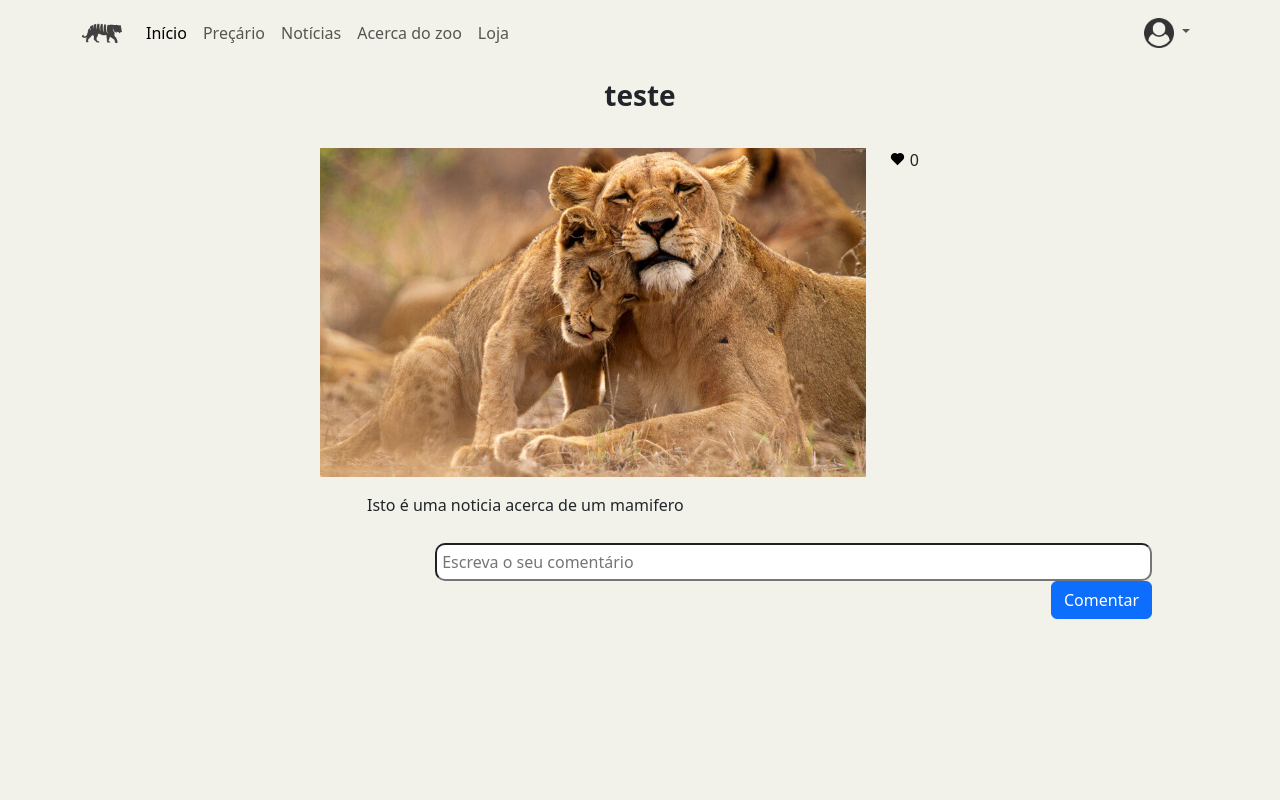
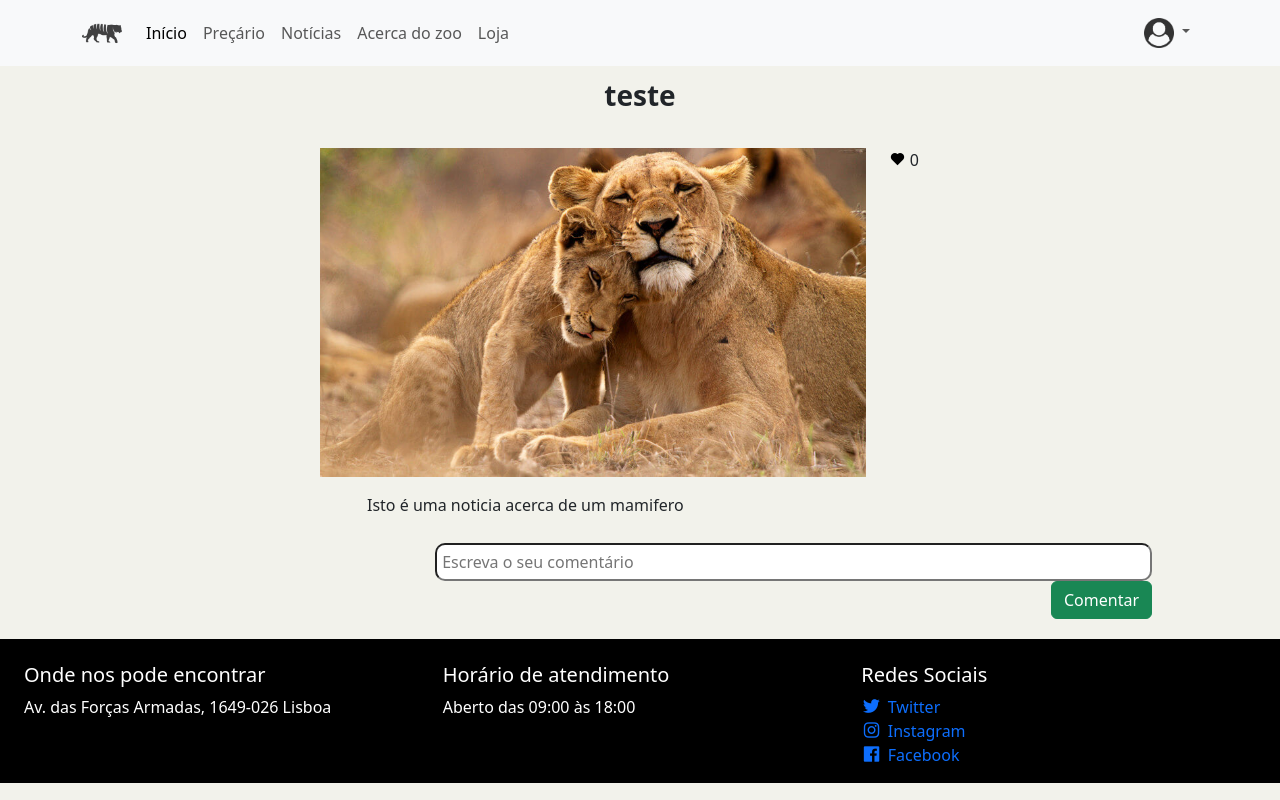
Before and after one commit to ralvessa/Grupo04_ZOO, a Django app: page /noticia/2 in a window 1280 px wide. Run offline with Django 4.2, Linux system fonts and the light colour scheme; data comes from the database, SQL or seed files in the repository; both versions use the stored data as it was after the commit; tables that the repository leaves empty hold one stand-in row (values such as "Sample post").

Commit message:
near the end

```diff
--- a/ZOO/ZOO_App/static/css/stylePurchase.css
+++ /dev/null
@@ -1,5 +0,0 @@
-.cart-content{
-    width: 80%;
-    margin-left: 10%;
-    margin-right: 10%;
-}
--- a/ZOO/ZOO_App/templates/ZOO_App/about.html
+++ b/ZOO/ZOO_App/templates/ZOO_App/about.html
@@ -1,6 +1,6 @@
 {%extends "./index.html"%} {%load static %} {%block titulo%} About {%endblock%}
 {%block head%}
-<link rel="stylesheet" href="{%static 'css/style.css' %}" />{%endblock%}
+<link rel="stylesheet" href="{%static 'css/styleAbout.css' %}" />{%endblock%}
 {%block conteudo%}
 
 <div style="position: relative">
--- a/ZOO/ZOO_App/templates/ZOO_App/detalhe_noticia.html
+++ b/ZOO/ZOO_App/templates/ZOO_App/detalhe_noticia.html
@@ -62,7 +62,7 @@
   </div>
 </div>
 
-<div class="all-comments" style="margin-left: 10%; margin-right: 10%;">
+<div class="all-comments overflow-auto" style="margin-left: 10%; margin-right: 10%;">
   {% for item in comments %}
   <p class="user-name" style="float: left; margin-right: 15px;"> {{item.utilizador.user}} </p>
   <input type="textarea" class="comment-bubble" value="{{item.comentario}}" name="comment" readonly style="float: left;">
@@ -75,7 +75,7 @@
     {% csrf_token %}
     <input type="textarea" class="comment-bubble" placeholder="Escreva o seu comentário" name="comment" style="float: right; margin-top: 10px;">
     <br><br>
-    <input type="submit" name="submit" value="Comentar" class="btn btn-primary" style="float: right; margin-bottom: 20px;">
+    <input type="submit" name="submit" value="Comentar" class="btn btn-success" style="float: right; margin-bottom: 20px;">
   </form>
 
 </div>
--- a/ZOO/ZOO_App/templates/ZOO_App/index.html
+++ b/ZOO/ZOO_App/templates/ZOO_App/index.html
@@ -83,10 +83,9 @@
       }
     </style>
     {% load static %}
-    <link rel="stylesheet" href="{%static 'css/style.css' %}" />
   </head>
   <body>
-    <nav class="navbar sticky-top navbar-expand-lg">
+    <nav class="navbar sticky-top navbar-expand-lg bg-body-tertiary">
       <div class="container">
         <a href="{% url 'ZOO_App:index' %}" class="navbar-brand">
           <img
@@ -147,7 +146,7 @@
             <li class="dropdown">
               <a
                 href="#"
-                class="nav-link dropdown-toggle"
+                class="nav-link dropdown-toggle text-decoration-none"
                 role="button"
                 data-bs-toggle="dropdown"
                 aria-expanded="false"
@@ -718,6 +678,52 @@
       </div>
     </footer> -->
     {% endblock %}
+
+    {% block footer%}
+
+    <footer style="background-color: black;">
+      <div class="row justify-content-between w-100">
+        <div
+          class="col-sm-4 col-md col-sm-4 col-12 col pt-4 ms-4"
+          style="color: #fff"
+        >
+          <h5>Onde nos pode encontrar</h5>
+          <p style="padding-bottom: 10px">
+            Av. das Forças Armadas, 1649-026 Lisboa
+          </p>
+        </div>
+        <div
+          class="col-sm-4 col-md col-sm-4 col-12 col pt-4"
+          style="color: #fff"
+        >
+          <h5>Horário de atendimento</h5>
+          <p style="padding-bottom: 10px">Aberto das 09:00 às 18:00</p>
+        </div>
+        <div
+          class="col-sm-4 col-md col-sm-4 col-12 col pt-4"
+          style="color: #fff"
+        >
+          <h5>Redes Sociais</h5>
+          <ul style="list-style-type: none; margin: 0px; padding-left: 0px">
+            <li>
+              <a href="https://twitter.com/JardimZoologico" style="text-decoration: none;"> <i class="bx-fw bx bxl-twitter"></i>Twitter </a>
+            </li>
+            <li>
+              <a href="https://www.instagram.com/jardimzoologico_oficial/" style="text-decoration: none;">
+                <i class="bx-fw bx bxl-instagram"></i>Instagram
+              </a>
+            </li>
+            <li class="mb-3">
+              <a href="https://m.facebook.com/profile.php?id=157316757625516" style="text-decoration: none;">
+                <i class="bx-fw bx bxl-facebook-square"></i>Facebook
+              </a>
+            </li>
+          </ul>
+        </div>
+      </div>
+    </footer>
+    {% endblock %}
+
     <script
       src="https://cdn.jsdelivr.net/npm/bootstrap@5.3.0-alpha1/dist/js/bootstrap.bundle.min.js"
       integrity="sha384-w76AqPfDkMBDXo30jS1Sgez6pr3x5MlQ1ZAGC+nuZB+EYdgRZgiwxhTBTkF7CXvN"
--- a/ZOO/ZOO_App/templates/ZOO_App/informacao_pessoal.html
+++ b/ZOO/ZOO_App/templates/ZOO_App/informacao_pessoal.html
@@ -37,7 +37,7 @@
       class="form-control"
       type="date"
       name="birthday"
-      value="{{ utilizador.data_nascimento }}"
+      value="{{ utilizador.data_nascimento|date:'Y-m-d' }}"
       disabled
     />
     <br />
@@ -86,3 +86,5 @@
   </div>
 </form>
 {% endblock %}
+
+{% block footer%}{%endblock%}
--- a/ZOO/ZOO_App/templates/ZOO_App/login.html
+++ b/ZOO/ZOO_App/templates/ZOO_App/login.html
@@ -45,3 +45,4 @@
   </div>
 </div>
 {% endblock %}
+{% block footer%}{%endblock%}
--- a/ZOO/ZOO_App/templates/ZOO_App/precario.html
+++ b/ZOO/ZOO_App/templates/ZOO_App/precario.html
@@ -1,5 +1,4 @@
 {%extends "./index.html"%} {%block titulo%} Preçário {% endblock %} {%block head%} {% load static %}
-<link rel="stylesheet" href="{%static 'css/style.css' %}" />
 
 <style>
   .vertical-carousel {
--- a/ZOO/ZOO_App/templates/ZOO_App/product_info.html
+++ b/ZOO/ZOO_App/templates/ZOO_App/product_info.html
@@ -12,7 +12,7 @@
 {%block conteudo%}
 
 <h1 class="product-title">Produto</h1>
-<div class="product-content">
+<div class="product-content overflow-auto">
     <div class="product-image-container" style="width:40%; height:auto; float: left;">
         <img src="{{ produto.imagem.url }}" class="product-item" style="aspect-ratio: 1;" alt="">
     </div>
@@ -37,7 +37,7 @@
 
             <br><br>
             <div class="add-cartdiv">
-                <button name="produto_id" id="b-jquery" type="submit" value="{{ produto.id }}" class="add-cart btn btn-success" >
+                <button name="produto_id" id="b-jquery" type="submit" value="{{ produto.id }}" class="add-cart btn btn-success " >
                     <i class="bx bx-shopping-bag"  id="shopping-icon"></i>  Add to cart
                 </button>
             </div>
@@ -52,6 +52,7 @@
 
     </div>
 </div>
+<br>
 <script>
     function alertLoginRequired() {
         alert("Hello! Login Required!");
--- a/ZOO/ZOO_App/urls.py
+++ b/ZOO/ZOO_App/urls.py
@@ -6,7 +6,6 @@
 app_name = 'ZOO_App'
 urlpatterns = [
     path('', views.render_index, name='index'),
-    path('animais', views.render_animals_list, name='listagem_animais'),
     path('login', views.render_login, name='login'),
     path('registar', views.render_register, name='registar'),
     path('logout', views.render_logout, name='logout'),
--- a/ZOO/ZOO_App/views.py
+++ b/ZOO/ZOO_App/views.py
@@ -20,10 +20,6 @@
         list = getProductsInCart(request)
         return render(request, 'ZOO_App/index.html', {'all' :list})
     return render(request, 'ZOO_App/index.html')
-
-
-def render_animals_list(request):
-    return render(request, 'ZOO_App/listagem_animais.html')
 
 
 def render_login(request):
```
Also changed, not shown: other parts of ZOO/ZOO_App/templates/ZOO_App/index.html (+15 -54 lines), ZOO/ZOO_App/static/css/styleShop.css (+0 -20 lines), ZOO/ZOO_App/templates/ZOO_App/alterar_password.html (+5 -2 lines), ZOO/ZOO_App/templates/ZOO_App/purchase.html (+15 -1 lines), ZOO/ZOO_App/templates/ZOO_App/registar.html (+2 -5 lines), ZOO/ZOO_App/static/css/styleAbout.css (renamed from ZOO/ZOO_App/static/css/style.css), ZOO/db.sqlite3, 1 other file.
